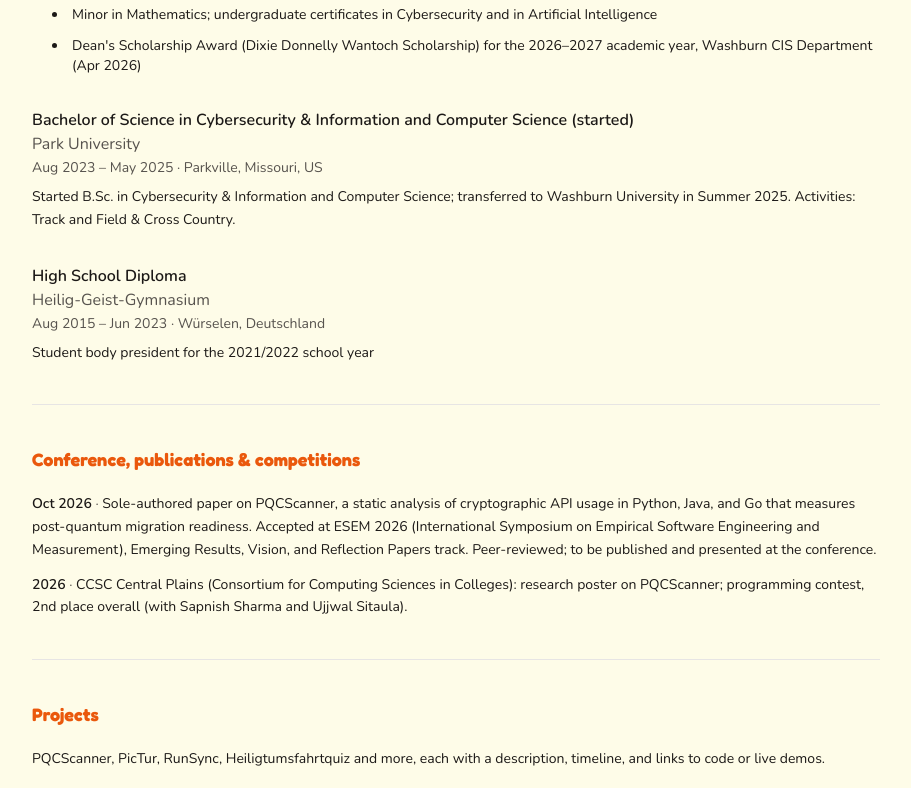
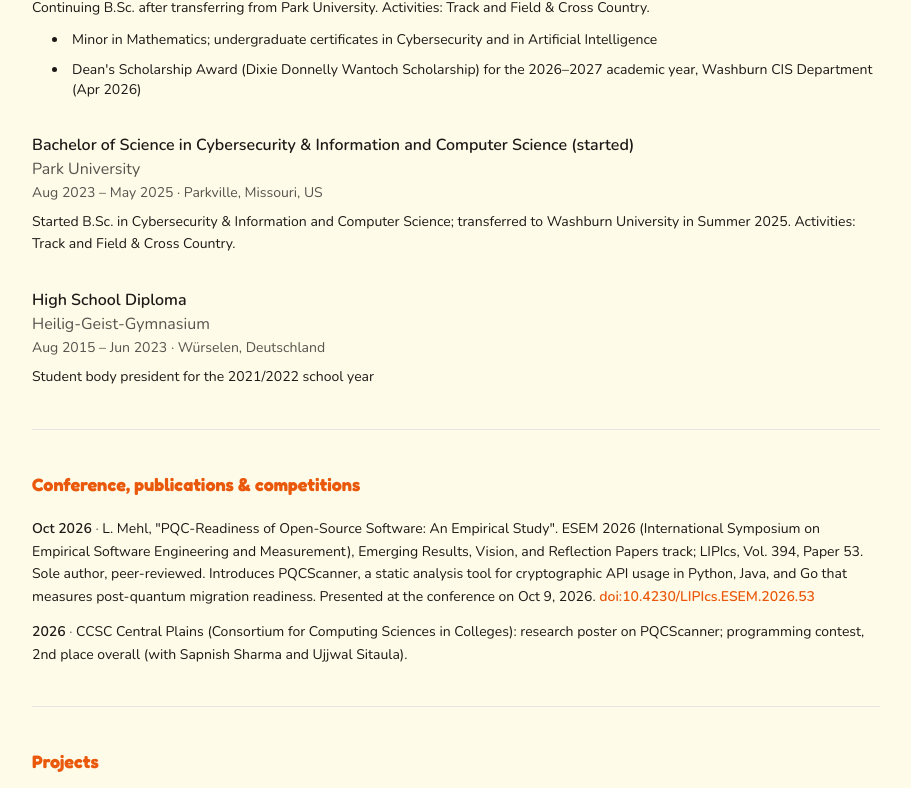
Before and after one commit to Lxkasmehl/Portfolio, a Next.js app: page /cv in a window 1280 px wide. Shown: the part 1928-2716 px from the top of the page, without its empty margins (184-1095 px from the left). Built offline with nearby package versions, Linux system fonts and the light colour scheme.

Commit message:
Portfolio: ESEM 2026 paper is published, add DOI and paper links
Co-Authored-By: Claude Opus 5.5 <noreply@anthropic.com>

```diff
--- a/components/PortfolioContent.tsx
+++ b/components/PortfolioContent.tsx
@@ -177,6 +177,20 @@ export function PortfolioContent() {
                 <span className="font-semibold">{item.date}</span>
                 <span style={{ color: "var(--color-text-muted)" }}> · </span>
                 {item.text}
+                {item.url && (
+                  <>
+                    {" "}
+                    <Anchor
+                      href={item.url}
+                      target="_blank"
+                      rel="noopener noreferrer"
+                      size="sm"
+                      className="link-accent"
+                    >
+                      {item.linkLabel ?? item.url}
+                    </Anchor>
+                  </>
+                )}
               </li>
             ))}
           </ul>
--- a/components/ProjectsContent.tsx
+++ b/components/ProjectsContent.tsx
@@ -131,6 +131,11 @@ export function ProjectsContent() {
               </List>
               <ProjectLinks
                 githubUrl={pqcscannerData.github || undefined}
+                githubLinks={
+                  "paper" in pqcscannerData && pqcscannerData.paper
+                    ? [{ label: p.linkPaper, url: pqcscannerData.paper }]
+                    : []
+                }
                 linkLiveLabel={p.linkLive}
                 linkGithubLabel={p.linkGithub}
               />
--- a/content/projectsData.ts
+++ b/content/projectsData.ts
@@ -6,6 +6,7 @@ export const PROJECTS = [
   {
     id: "pqcscanner",
     github: "https://github.com/Lxkasmehl/pqc-scanner",
+    paper: "https://doi.org/10.4230/LIPIcs.ESEM.2026.53",
   },
   {
     id: "pictur",
--- a/content/translations/de.ts
+++ b/content/translations/de.ts
@@ -20,7 +20,7 @@ export const de: Messages = {
     paragraphs: [
       "Die erste Hälfte meines Bachelorstudiums in Cybersecurity und Information and Computer Science (Schwerpunkt Computer Science) habe ich an der Park University absolviert. Seitdem studiere ich an der Washburn University weiter, mit Hauptfach Computer Information Science.",
       "Bei Pentos arbeite ich als Werkstudent in der Webentwicklung und entwickle dort Webanwendungen weiter. Von Januar bis Mai 2026 war ich Undergraduate Research Assistant (K-INBRE, SCWTE) an der Washburn University. Dort habe ich das Frontend von PicTur gebaut, einer Forschungs-Webanwendung zur automatischen Erkennung einzelner Tiere, die ich bis heute weiterentwickle.",
-      "In meiner eigenen Forschung geht es um Post-Quanten-Kryptografie. Mit PQCScanner, einem Tool zur statischen Analyse kryptografischer Programmierschnittstellen in Python, Java und Go, untersuche ich, wie gut Open-Source-Software auf den Umstieg auf quantensichere Verfahren vorbereitet ist. Mein Paper dazu, das ich allein verfasst habe, wurde für die ESEM 2026 (International Symposium on Empirical Software Engineering and Measurement) angenommen. Als Poster habe ich das Projekt außerdem bei der CCSC Central Plains 2026 vorgestellt.",
+      "In meiner eigenen Forschung geht es um Post-Quanten-Kryptografie. Mit PQCScanner, einem Tool zur statischen Analyse kryptografischer Programmierschnittstellen in Python, Java und Go, untersuche ich, wie gut Open-Source-Software auf den Umstieg auf quantensichere Verfahren vorbereitet ist. Mein Paper dazu, „PQC-Readiness of Open-Source Software: An Empirical Study“, habe ich allein verfasst. Es ist im Tagungsband der ESEM 2026 (International Symposium on Empirical Software Engineering and Measurement, LIPIcs) erschienen. Als Poster habe ich das Projekt außerdem bei der CCSC Central Plains 2026 vorgestellt.",
       "Mich interessieren vor allem Cybersecurity, quantensichere Kryptografie und Software Engineering. Am meisten Erfahrung habe ich im Frontend mit React, TypeScript, JavaScript und HTML/CSS. Dazu kommen Python, Java und Kotlin sowie automatisierte Tests mit Playwright und Selenium. Mein Ziel sind Anwendungen, die sicher, schnell und angenehm zu benutzen sind.",
       "Neben dem Studium laufe ich im College-Team Mittel- und Langstrecke. Dabei habe ich Top-10-Platzierungen bei Deutschen Meisterschaften und mehrere Conference-Siege erreicht und vor meinem Wechsel einen Schulrekord gehalten. Der Sport hat mir Disziplin, Durchhaltevermögen und Teamgeist beigebracht. Außerdem engagiere ich mich ehrenamtlich. Ich spreche fließend Deutsch und Englisch und arbeite sicher mit MS Office und Adobe.",
       "Am liebsten setze ich Gelerntes direkt in der Praxis um und suche dafür immer wieder neue Herausforderungen in IT und Cybersecurity.",
@@ -98,11 +98,12 @@ export const de: Messages = {
     linkGithub: "Auf GitHub ansehen",
     linkGithubWeb: "Web (GitHub)",
     linkGithubAndroid: "Android (GitHub)",
+    linkPaper: "Zum Paper",
     pqcscanner: {
       name: "PQCScanner: Wie bereit ist Open-Source-Software für Post-Quanten-Kryptografie?",
       period: "Mär 2026 – heute",
       description:
-        "Forschungsprototyp für eine empirische Studie dazu, wie verbreitet Post-Quanten-Kryptografie (PQC) in Open-Source-Software ist. Der Scanner durchsucht Quellcode nach kryptografischen Verfahren und ordnet jeden Fund ein: durch Quantencomputer angreifbar (z. B. RSA, ECDSA, ECDH), quantensicher oder bereits PQC-fähig (z. B. Kyber, Dilithium). Das Paper dazu (alleiniger Autor) wurde für die ESEM 2026 angenommen, dazu kam ein Poster bei der CCSC Central Plains 2026.",
+        "Forschungsprototyp für eine empirische Studie dazu, wie verbreitet Post-Quanten-Kryptografie (PQC) in Open-Source-Software ist. Der Scanner durchsucht Quellcode nach kryptografischen Verfahren und ordnet jeden Fund ein: durch Quantencomputer angreifbar (z. B. RSA, ECDSA, ECDH), quantensicher oder bereits PQC-fähig (z. B. Kyber, Dilithium). Das Paper dazu (alleiniger Autor) ist im Tagungsband der ESEM 2026 erschienen, dazu kam ein Poster bei der CCSC Central Plains 2026.",
       aspects: [
         "Erkennung über den Syntaxbaum (AST) für Python (ast) sowie Java und Go (tree-sitter)",
         "Abgestufte Trefferqualität, vom direkten API-Aufruf bis zum reinen Textfund",
@@ -143,7 +144,9 @@ export const de: Messages = {
     items: [
       {
         date: "Okt 2026",
-        text: "Paper zu PQCScanner (alleiniger Autor), einer statischen Analyse kryptografischer Programmierschnittstellen in Python, Java und Go, die zeigt, wie bereit Software für Post-Quanten-Kryptografie ist. Angenommen bei der ESEM 2026 (International Symposium on Empirical Software Engineering and Measurement) im Track Emerging Results, Vision, and Reflection Papers. Begutachtet (peer-reviewed), wird veröffentlicht und auf der Konferenz vorgestellt.",
+        text: "L. Mehl, „PQC-Readiness of Open-Source Software: An Empirical Study“. ESEM 2026 (International Symposium on Empirical Software Engineering and Measurement), Track Emerging Results, Vision, and Reflection Papers; LIPIcs, Bd. 394, Beitrag 53. Alleiniger Autor, begutachtet (peer-reviewed). Stellt PQCScanner vor, ein Werkzeug zur statischen Analyse kryptografischer Programmierschnittstellen in Python, Java und Go, das misst, wie bereit Software für Post-Quanten-Kryptografie ist. Vortrag auf der Konferenz am 9. Okt 2026.",
+        url: "https://doi.org/10.4230/LIPIcs.ESEM.2026.53",
+        linkLabel: "doi:10.4230/LIPIcs.ESEM.2026.53",
       },
       {
         date: "2026",
--- a/content/translations/en.ts
+++ b/content/translations/en.ts
@@ -21,7 +21,7 @@ export const en: Messages = {
     paragraphs: [
       "I completed the first half of my bachelor's studies in Cybersecurity and Information and Computer Science (Computer Science concentration) at Park University and am now continuing my degree at Washburn University, majoring in Computer and Information Science.",
       "I work as a Working Student in Web Application Development at Pentos, building and optimizing web applications. From January to May 2026 I was an Undergraduate Research Assistant (K-INBRE, SCWTE) at Washburn University, where I built the frontend of PicTur, a research web app for automated wildlife identification that I continue to develop.",
-      "My own research focuses on post-quantum cryptography: PQCScanner, a static analysis tool for cryptographic API usage in Python, Java, and Go, measures how ready open-source software is for the migration to post-quantum cryptography. My sole-authored paper on it was accepted at ESEM 2026 (International Symposium on Empirical Software Engineering and Measurement); I also presented it as a poster at CCSC Central Plains 2026.",
+      "My own research focuses on post-quantum cryptography: PQCScanner, a static analysis tool for cryptographic API usage in Python, Java, and Go, measures how ready open-source software is for the migration to post-quantum cryptography. My sole-authored paper on it, \"PQC-Readiness of Open-Source Software: An Empirical Study\", is published in the ESEM 2026 proceedings (International Symposium on Empirical Software Engineering and Measurement, LIPIcs). I also presented the project as a poster at CCSC Central Plains 2026.",
       "I am passionate about cybersecurity, quantum-safe cryptography, and software engineering, with a focus on frontend development using React, TypeScript, JavaScript, and HTML/CSS. I also have experience with backend technologies such as Python, Java, and Kotlin, as well as automated testing with Playwright and Selenium. I enjoy developing secure, efficient, and user-friendly applications.",
       "Beyond my studies, I am a dedicated student-athlete with a proven ability to work in teams and execute projects effectively. I am fluent in both German and English and proficient in MS Office and Adobe software. As a competitive middle- and long-distance runner, I have achieved top-10 placements at the German Championships and earned multiple conference wins; I also previously held a school record before transferring. These experiences have helped me develop discipline, resilience, and a strong work ethic. I am also actively involved in community initiatives.",
       "I am always eager to apply my knowledge in practical settings, take on new challenges, and continuously expand my skill set in the IT and cybersecurity fields.",
@@ -99,11 +99,12 @@ export const en: Messages = {
     linkGithub: "View on GitHub",
     linkGithubWeb: "Web (GitHub)",
     linkGithubAndroid: "Android (GitHub)",
+    linkPaper: "Read the paper",
     pqcscanner: {
       name: "PQCScanner: Post-Quantum Migration Readiness of Open-Source Software",
       period: "Mar 2026 – Present",
       description:
-        "Research prototype for an empirical study on post-quantum cryptography (PQC) adoption in open-source software. The scanner analyzes source code repositories, detects usage of cryptographic primitives, and classifies each finding as post-quantum-vulnerable (e.g. RSA, ECDSA, ECDH), quantum-safe, or PQC-ready (e.g. Kyber, Dilithium). Sole-authored paper accepted at ESEM 2026; poster at CCSC Central Plains 2026.",
+        "Research prototype for an empirical study on post-quantum cryptography (PQC) adoption in open-source software. The scanner analyzes source code repositories, detects usage of cryptographic primitives, and classifies each finding as post-quantum-vulnerable (e.g. RSA, ECDSA, ECDH), quantum-safe, or PQC-ready (e.g. Kyber, Dilithium). Sole-authored paper published at ESEM 2026 (LIPIcs); poster at CCSC Central Plains 2026.",
       aspects: [
         "Multi-language, AST-based detection: Python via ast, Java and Go via tree-sitter",
         "Confidence levels from direct API calls down to string matches",
@@ -144,7 +145,9 @@ export const en: Messages = {
     items: [
       {
         date: "Oct 2026",
-        text: "Sole-authored paper on PQCScanner, a static analysis of cryptographic API usage in Python, Java, and Go that measures post-quantum migration readiness. Accepted at ESEM 2026 (International Symposium on Empirical Software Engineering and Measurement), Emerging Results, Vision, and Reflection Papers track. Peer-reviewed; to be published and presented at the conference.",
+        text: "L. Mehl, \"PQC-Readiness of Open-Source Software: An Empirical Study\". ESEM 2026 (International Symposium on Empirical Software Engineering and Measurement), Emerging Results, Vision, and Reflection Papers track; LIPIcs, Vol. 394, Paper 53. Sole author, peer-reviewed. Introduces PQCScanner, a static analysis tool for cryptographic API usage in Python, Java, and Go that measures post-quantum migration readiness. Presented at the conference on Oct 9, 2026.",
+        url: "https://doi.org/10.4230/LIPIcs.ESEM.2026.53",
+        linkLabel: "doi:10.4230/LIPIcs.ESEM.2026.53",
       },
       {
         date: "2026",
--- a/content/translations/types.ts
+++ b/content/translations/types.ts
@@ -65,6 +65,7 @@ export interface Messages {
     linkGithub: string;
     linkGithubWeb: string;
     linkGithubAndroid: string;
+    linkPaper: string;
     pictur: {
       name: string;
       period: string;
@@ -92,7 +93,10 @@ export interface Messages {
       aspects: string[];
     };
   };
-  publications: { title: string; items: { date: string; text: string }[] };
+  publications: {
+    title: string;
+    items: { date: string; text: string; url?: string; linkLabel?: string }[];
+  };
   certifications: { title: string; items: string[] };
   skills: {
     title: string;
```
